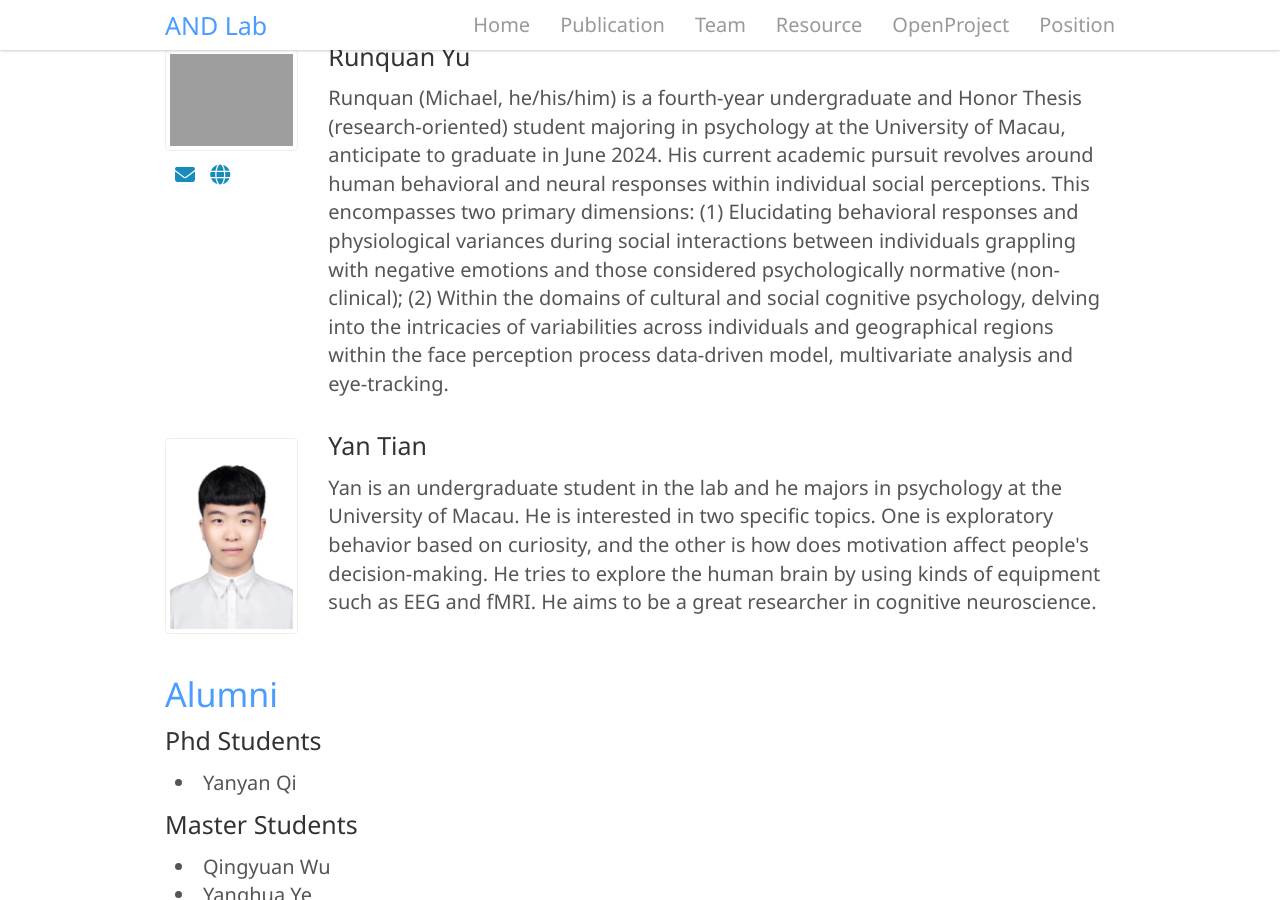
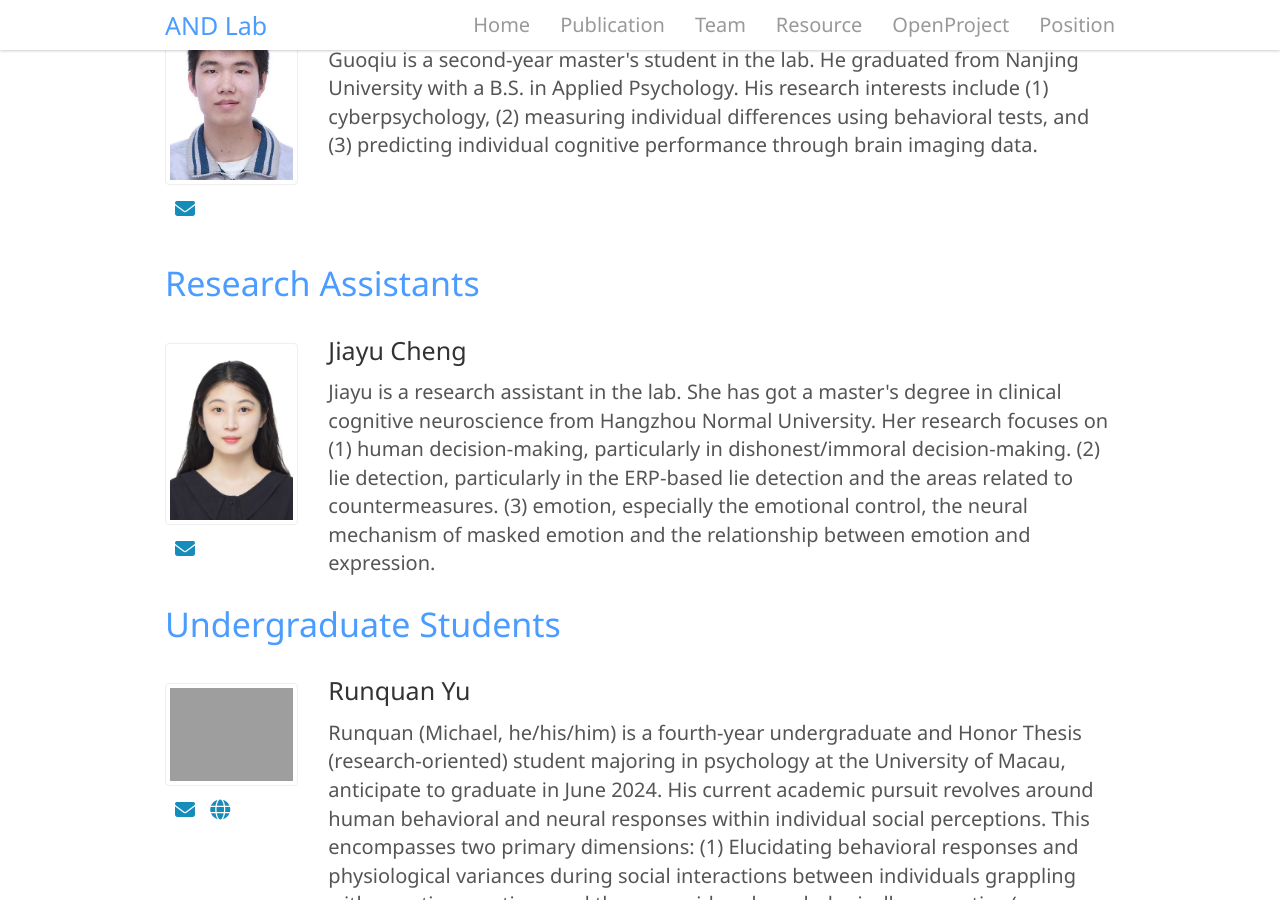
Before and after one commit to andlab-um/lab-website, a Jekyll site: the page built from _pages/team.html, in a window 1280 px wide and 900 px high, scrolled down 4782 px. Built offline with Jekyll 4.4.1, drawn with Linux system fonts in a browser that asks for light colours; nearby versions of some CDN libraries; some of the changed text lies outside the part shown.

Commit message:
add honghuixu & jiayucheng

```diff
--- a/_data/member.yml
+++ b/_data/member.yml
@@ -13,6 +13,12 @@
       social:
         email: haiyanwu@um.edu.mo
         website: "https://haiyanwu.wixsite.com/haiyanwu"
+
+- title: Postdoctoral Fellows
+  members:
+    - name: Honghui Xu
+      image: honghuixu.png
+      content: I am a Post-doctoral Fellow in the lab. I got my Ph.D. degree in Cognitive Neuroscience from Institute of Psychology, Chinese Academy of Sciences. I mainly using EEG to investigate the mechanisms of cross-modal conflict processing, selective attention, and cognitive flexibility.
 
 - title: PhD Students
   members:
@@ -76,6 +82,14 @@
       social:
         email: mc25808@umac.mo
 
+- title: Research Assistants
+  members:
+    - name: Jiayu Cheng
+      image: jiayucheng.png
+      content: Jiayu is a research assistant in the lab. She has got a master's degree in clinical cognitive neuroscience from Hangzhou Normal University. Her research focuses on (1) human decision-making, particularly in dishonest/immoral decision-making. (2) lie detection, particularly in the ERP-based lie detection and the areas related to countermeasures. (3) emotion, especially the emotional control, the neural mechanism of masked emotion and the relationship between emotion and expression.
+      social:
+        email: jiayucheng@um.edu.mo
+
 - title: Undergraduate Students
   members:
     - name: Runquan Yu
@@ -87,8 +101,6 @@
     - name: Yan Tian
       image: tianyan.png
       content: Yan is an undergraduate student in the lab and he majors in psychology at the University of Macau. He is interested in two specific topics. One is exploratory behavior based on curiosity, and the other is how does motivation affect people's decision-making. He tries to explore the human brain by using kinds of equipment such as EEG and fMRI. He aims to be a great researcher in cognitive neuroscience.
-
-
 
 - title: Alumni
   alumni_groups:
```
Also changed, not shown: assets/images/team/honghuixu.png (added), assets/images/team/jiayucheng.png (added).
